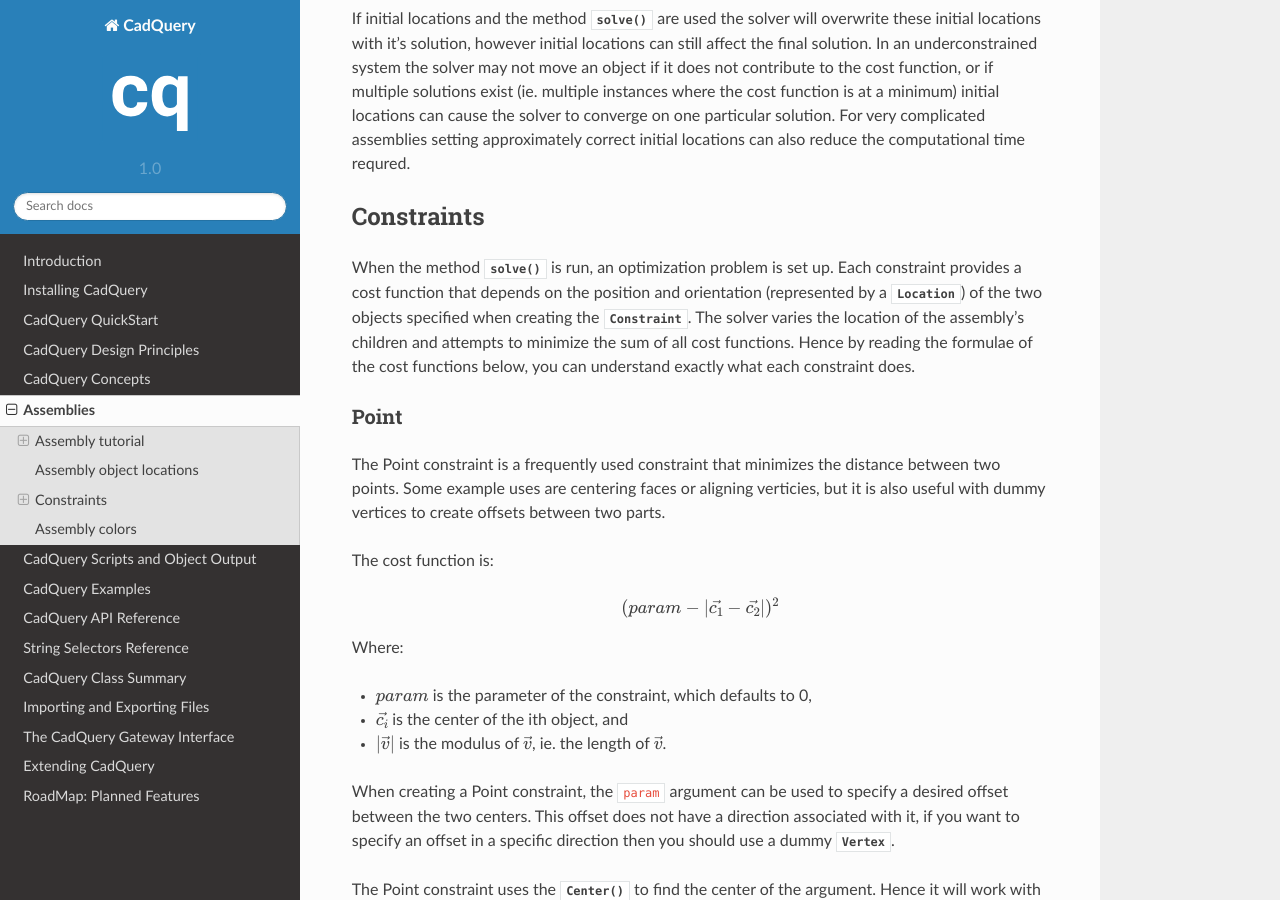
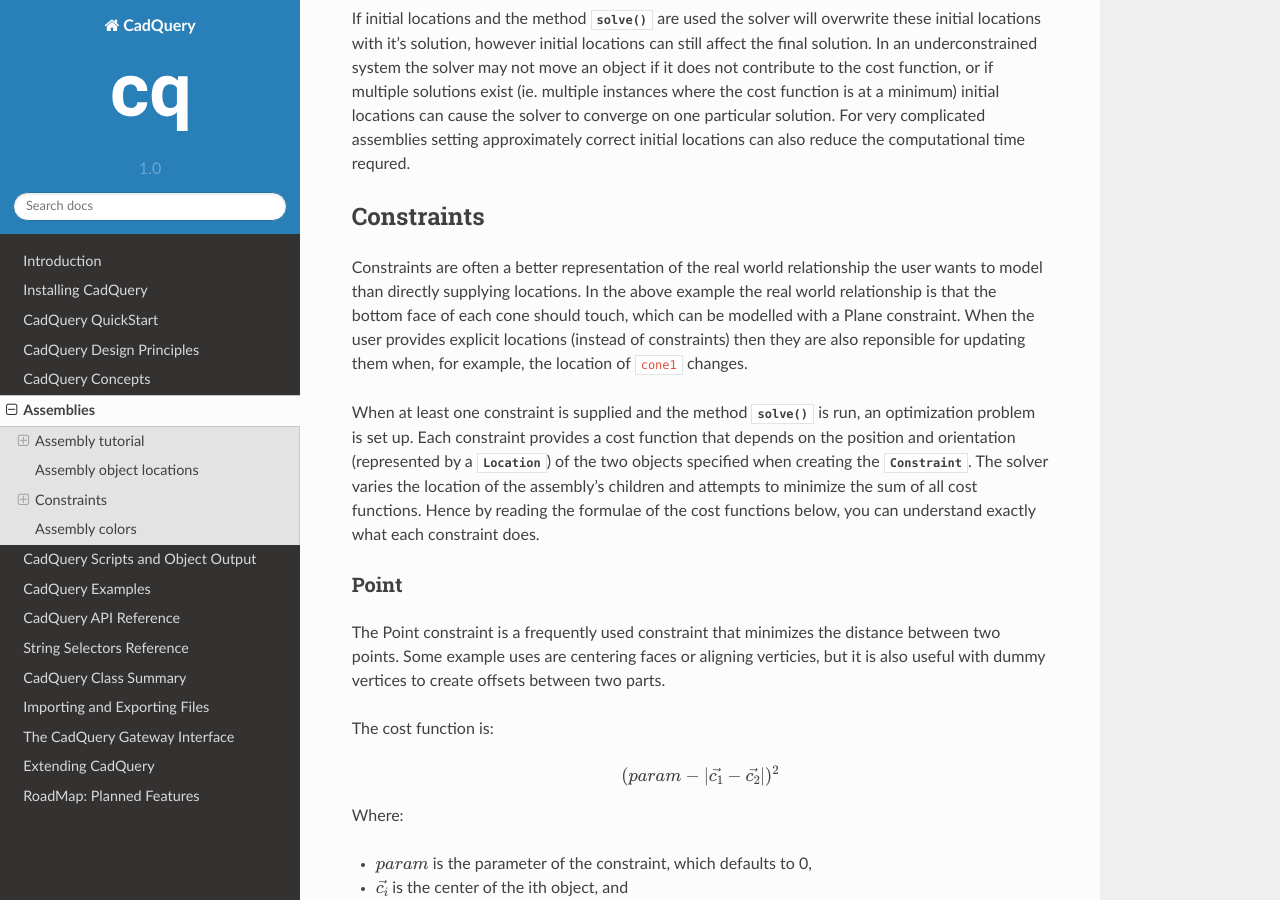
Before and after one commit to CadQuery/cadquery, a Sphinx documentation site: the page built from doc/assy.rst, in a window 1280 px wide and 900 px high, scrolled down 5069 px. Built offline with Sphinx 7.4.7 and the Read the Docs theme 2.0.0, drawn with Linux system fonts in a browser that asks for light colours.

Commit message:
doc/assy: more constraint introduction

```diff
--- a/doc/assy.rst
+++ b/doc/assy.rst
@@ -417,12 +417,18 @@ can also reduce the computational time requred.
 Constraints
 -----------
 
-When the method :meth:`~cadquery.Assembly.solve` is run, an optimization problem is set up. Each
-constraint provides a cost function that depends on the position and orientation (represented by a
-:class:`~cadquery.Location`) of the two objects specified when creating the
-:class:`~cadquery.Constraint`. The solver varies the location of the assembly's children and
-attempts to minimize the sum of all cost functions. Hence by reading the formulae of the cost
-functions below, you can understand exactly what each constraint does.
+Constraints are often a better representation of the real world relationship the user wants to
+model than directly supplying locations. In the above example the real world relationship is that
+the bottom face of each cone should touch, which can be modelled with a Plane constraint. When the
+user provides explicit locations (instead of constraints) then they are also reponsible for updating
+them when, for example, the location of ``cone1`` changes.
+
+When at least one constraint is supplied and the method :meth:`~cadquery.Assembly.solve` is run, an
+optimization problem is set up. Each constraint provides a cost function that depends on the
+position and orientation (represented by a :class:`~cadquery.Location`) of the two objects specified
+when creating the :class:`~cadquery.Constraint`. The solver varies the location of the assembly's
+children and attempts to minimize the sum of all cost functions. Hence by reading the formulae of
+the cost functions below, you can understand exactly what each constraint does.
 
 
 Point
```
